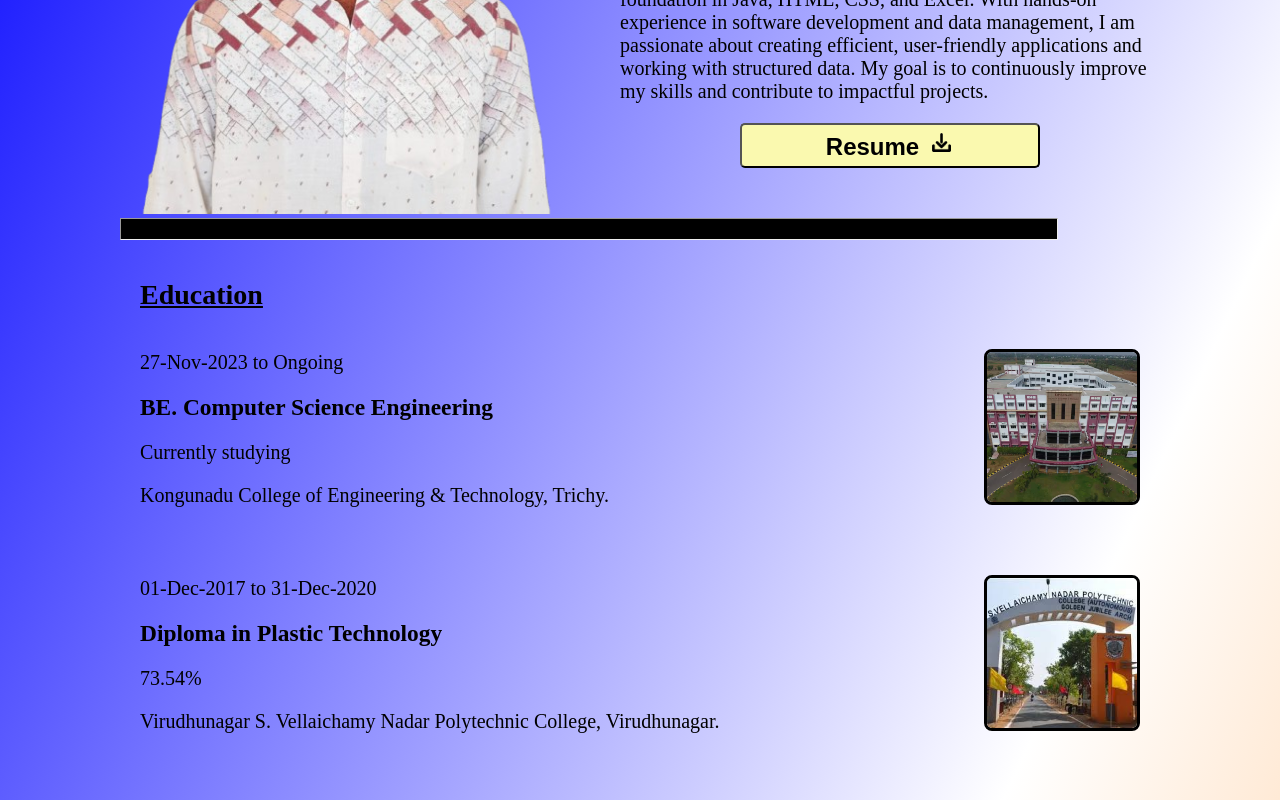
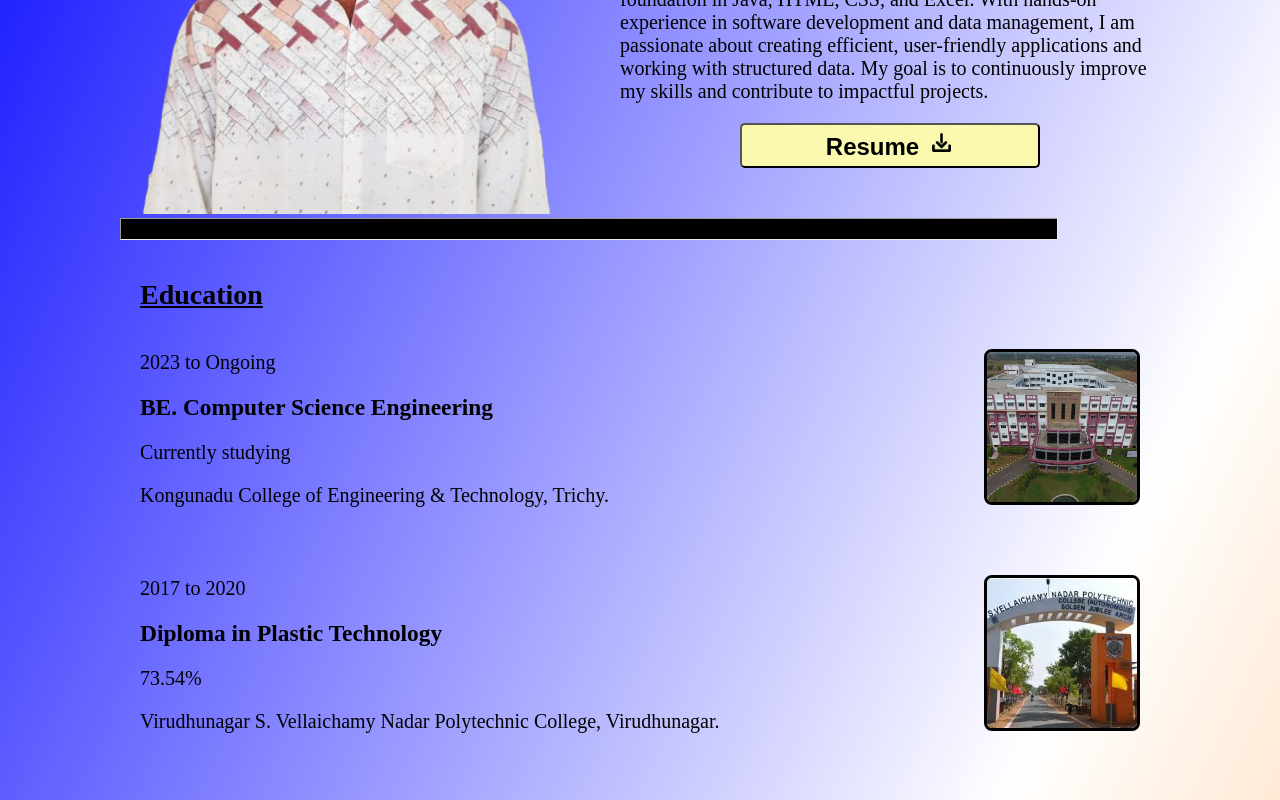
Before and after one commit to Manojmayilvaganam/first-web-portfolio, a plain HTML site: page index.html in a window 1280 px wide. Shown: the part 450-1250 px from the top of the page. Drawn offline with Linux system fonts and the light colour scheme; a web font is replaced by a local one.

Commit message:
Update index.html

```diff
--- a/index.html
+++ b/index.html
@@ -76,7 +76,7 @@
 
   <div class="edu-item">
     <div class="edu-text">
-      <p>27-Nov-2023 to Ongoing</p>
+      <p>2023 to Ongoing</p>
       <h3>BE. Computer Science Engineering</h3>
       <p>Currently studying</p>
       <p>Kongunadu College of Engineering & Technology, Trichy.</p>
@@ -88,7 +88,7 @@
 
   <div class="edu-item">
     <div class="edu-text">
-      <p>01-Dec-2017 to 31-Dec-2020</p>
+      <p>2017 to 2020</p>
       <h3>Diploma in Plastic Technology</h3>
       <p>73.54%</p>
       <p>Virudhunagar S. Vellaichamy Nadar Polytechnic College, Virudhunagar.</p>
```
